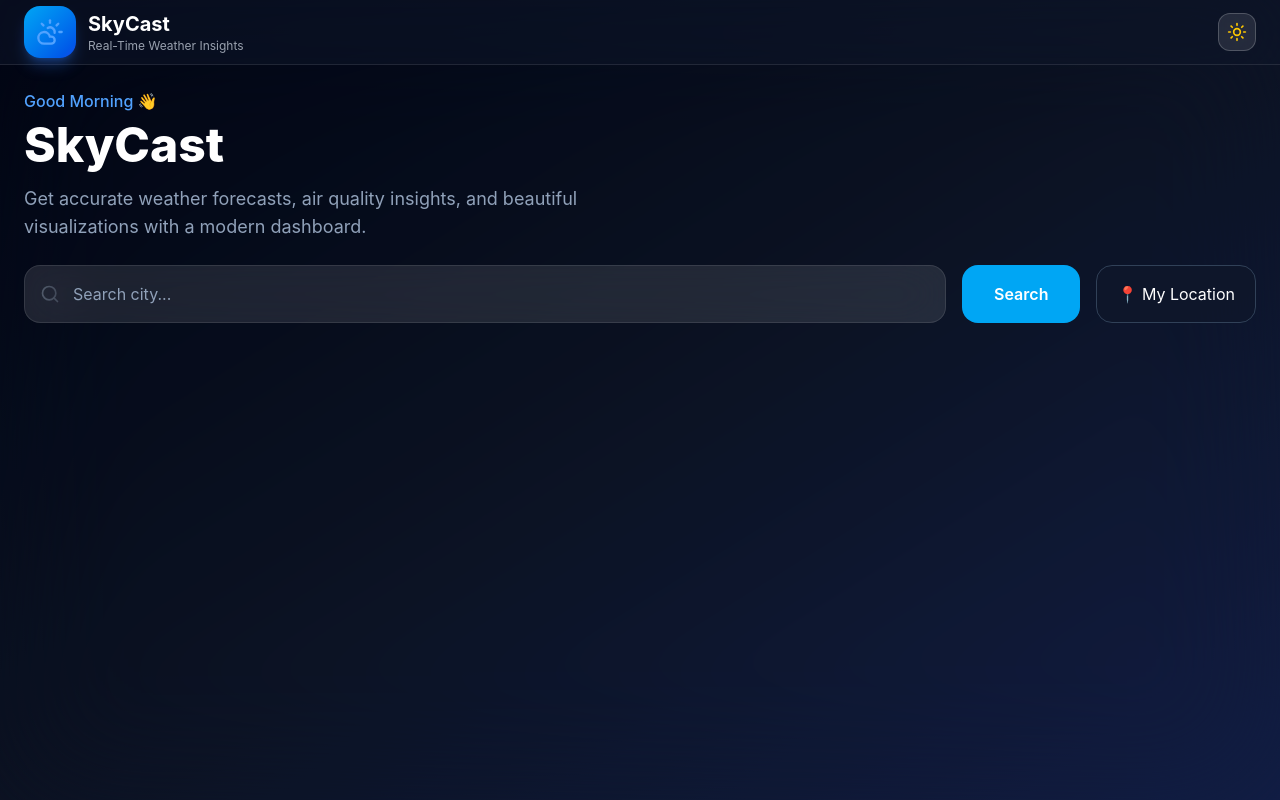
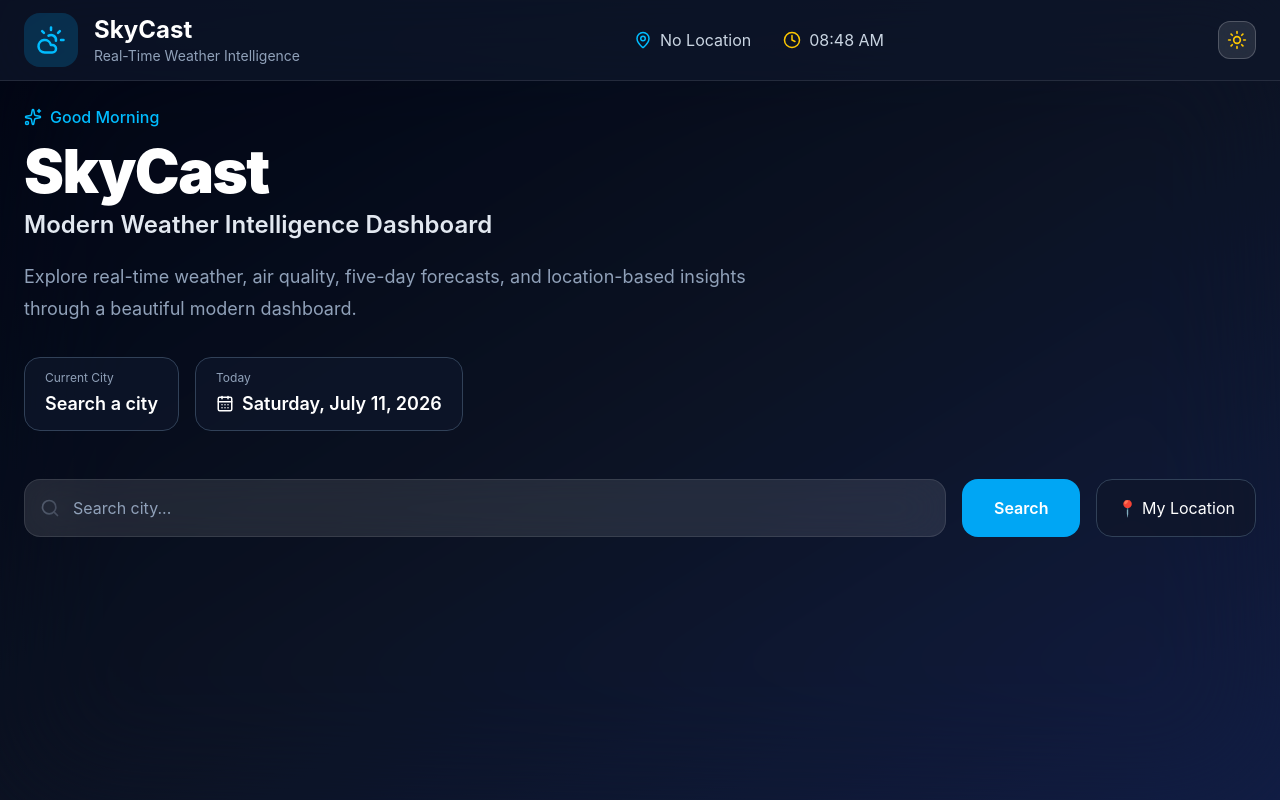
Before and after one commit to Rathore95688/weather-dashboard, a React (Vite) app: page / in a window 1280 px wide. Built offline with nearby package versions, Linux system fonts and the light colour scheme; no server answers.

Commit message:
hero update

```diff
--- a/src/App.jsx
+++ b/src/App.jsx
@@ -6,6 +6,7 @@ import WeatherDetails from "./components/WeatherDetails";
 import Forecast from "./components/Forecast";
 import AirQuality from "./components/AirQuality";
 import { getWeatherBackground } from "./utils/weatherBackground";
+import Hero from "./components/Hero";
 function App() {
 const {
   weather,
@@ -51,24 +52,11 @@ const background = getWeatherBackground(weatherType);
 
   {/* Content */}
   <div className="relative z-10 min-h-screen">
-      <Navbar />
+      <Navbar weather={weather} />
 
       <main className="mx-auto max-w-7xl px-6 py-6">
         {/* Hero Section */}
-        <section className="mb-6">
-          <p className="font-medium text-blue-400">
-            Good Morning 👋
-          </p>
-
-          <h1 className="mt-2 text-5xl font-extrabold text-white">
-            SkyCast
-          </h1>
-
-          <p className="mt-4 max-w-2xl text-lg text-slate-400">
-            Get accurate weather forecasts, air quality insights, and
-            beautiful visualizations with a modern dashboard.
-          </p>
-        </section>
+        <Hero weather={weather} />
 
         {/* Search */}
         <SearchBar
--- /dev/null
+++ b/src/components/Hero.jsx
@@ -0,0 +1,74 @@
+import { motion } from "framer-motion";
+import { CalendarDays, Sparkles } from "lucide-react";
+
+const Hero = ({ weather }) => {
+  const hour = new Date().getHours();
+
+  let greeting = "Good Morning";
+
+  if (hour >= 12 && hour < 17) {
+    greeting = "Good Afternoon";
+  } else if (hour >= 17) {
+    greeting = "Good Evening";
+  }
+
+  const today = new Date().toLocaleDateString("en-US", {
+    weekday: "long",
+    day: "numeric",
+    month: "long",
+    year: "numeric",
+  });
+
+  return (
+    <motion.section
+      initial={{ opacity: 0, y: 30 }}
+      animate={{ opacity: 1, y: 0 }}
+      className="mb-12"
+    >
+      <p className="flex items-center gap-2 text-sky-400 font-medium">
+        <Sparkles size={18} />
+        {greeting}
+      </p>
+
+      <h1 className="mt-3 text-6xl font-black tracking-tight text-white">
+        SkyCast
+      </h1>
+
+      <h2 className="mt-2 text-2xl font-semibold text-slate-200">
+        Modern Weather Intelligence Dashboard
+      </h2>
+
+      <p className="mt-5 max-w-3xl text-lg leading-8 text-slate-400">
+        Explore real-time weather, air quality, five-day forecasts,
+        and location-based insights through a beautiful modern dashboard.
+      </p>
+
+      <div className="mt-8 flex flex-wrap gap-4">
+        <div className="rounded-2xl border border-slate-700 bg-slate-900/70 px-5 py-3">
+          <p className="text-xs text-slate-400">
+            Current City
+          </p>
+
+          <h3 className="mt-1 text-lg font-semibold text-white">
+            {weather
+              ? `${weather.name}, ${weather.sys.country}`
+              : "Search a city"}
+          </h3>
+        </div>
+
+        <div className="rounded-2xl border border-slate-700 bg-slate-900/70 px-5 py-3">
+          <p className="text-xs text-slate-400">
+            Today
+          </p>
+
+          <h3 className="mt-1 flex items-center gap-2 text-lg font-semibold text-white">
+            <CalendarDays size={18} />
+            {today}
+          </h3>
+        </div>
+      </div>
+    </motion.section>
+  );
+};
+
+export default Hero;
--- a/src/components/Navbar.jsx
+++ b/src/components/Navbar.jsx
@@ -1,51 +1,88 @@
-import { CloudSun } from "lucide-react";
+import { useEffect, useState } from "react";
+import { motion } from "framer-motion";
+import { CloudSun, MapPin, Clock } from "lucide-react";
 import ThemeToggle from "./ThemeToggle";
 
-const Navbar = () => {
+const Navbar = ({ weather }) => {
+  const [time, setTime] = useState(new Date());
+
+  useEffect(() => {
+    const interval = setInterval(() => {
+      setTime(new Date());
+    }, 1000);
+
+    return () => clearInterval(interval);
+  }, []);
+
+  const currentTime = time.toLocaleTimeString([], {
+    hour: "2-digit",
+    minute: "2-digit",
+  });
+
   return (
-    <header className="
+    <motion.header
+      initial={{ y: -70 }}
+      animate={{ y: 0 }}
+      className="
         sticky
         top-0
         z-50
         border-b
         border-white/10
-bg-slate-900/50
+        bg-slate-900/70
         backdrop-blur-2xl
-">
-      <div className="mx-auto flex h-16 max-w-7xl items-center justify-between px-6">
-        {/* Logo */}
-        <div className="flex items-center gap-3">
-          <div
-className="
-rounded-2xl
-bg-gradient-to-br
-from-sky-500
-to-blue-700
-p-3
-shadow-lg
-shadow-blue-500/30
       "
     >
-            <CloudSun className="h-7 w-7 text-blue-400" />
+      <div className="mx-auto flex h-20 max-w-7xl items-center justify-between px-6">
+        {/* Left */}
+        <div className="flex items-center gap-4">
+          <div className="rounded-2xl bg-sky-500/20 p-3">
+            <CloudSun
+              className="text-sky-400"
+              size={30}
+            />
           </div>
 
           <div>
-            <h1 className="text-xl font-bold text-white">
+            <h1 className="text-2xl font-bold text-white">
               SkyCast
             </h1>
 
-            <p className="text-xs text-gray-400">
-              Real-Time Weather Insights
+            <p className="text-sm text-slate-400">
+              Real-Time Weather Intelligence
             </p>
           </div>
         </div>
 
-        {/* Theme Toggle */}
-        <div className="flex items-center">
+        {/* Center */}
+        <div className="hidden items-center gap-8 lg:flex">
+          <div className="flex items-center gap-2 text-slate-300">
+            <MapPin
+              size={18}
+              className="text-sky-400"
+            />
+
+            <span>
+              {weather
+                ? `${weather.name}, ${weather.sys.country}`
+                : "No Location"}
+            </span>
+          </div>
+
+          <div className="flex items-center gap-2 text-slate-300">
+            <Clock
+              size={18}
+              className="text-yellow-400"
+            />
+
+            <span>{currentTime}</span>
+          </div>
+        </div>
+
+        {/* Right */}
         <ThemeToggle />
       </div>
-      </div>
-    </header>
+    </motion.header>
   );
 };
 
```
Lines whose indentation alone changed are shown as unchanged.
